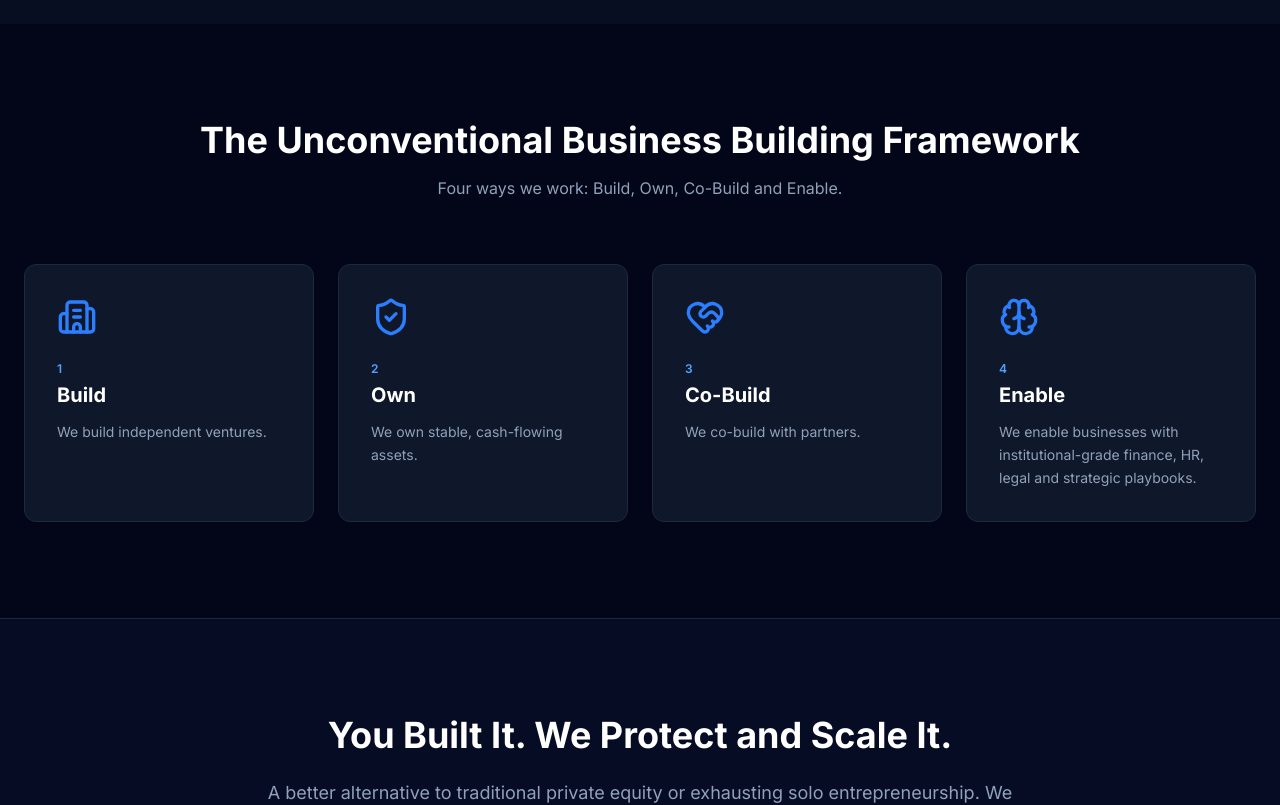
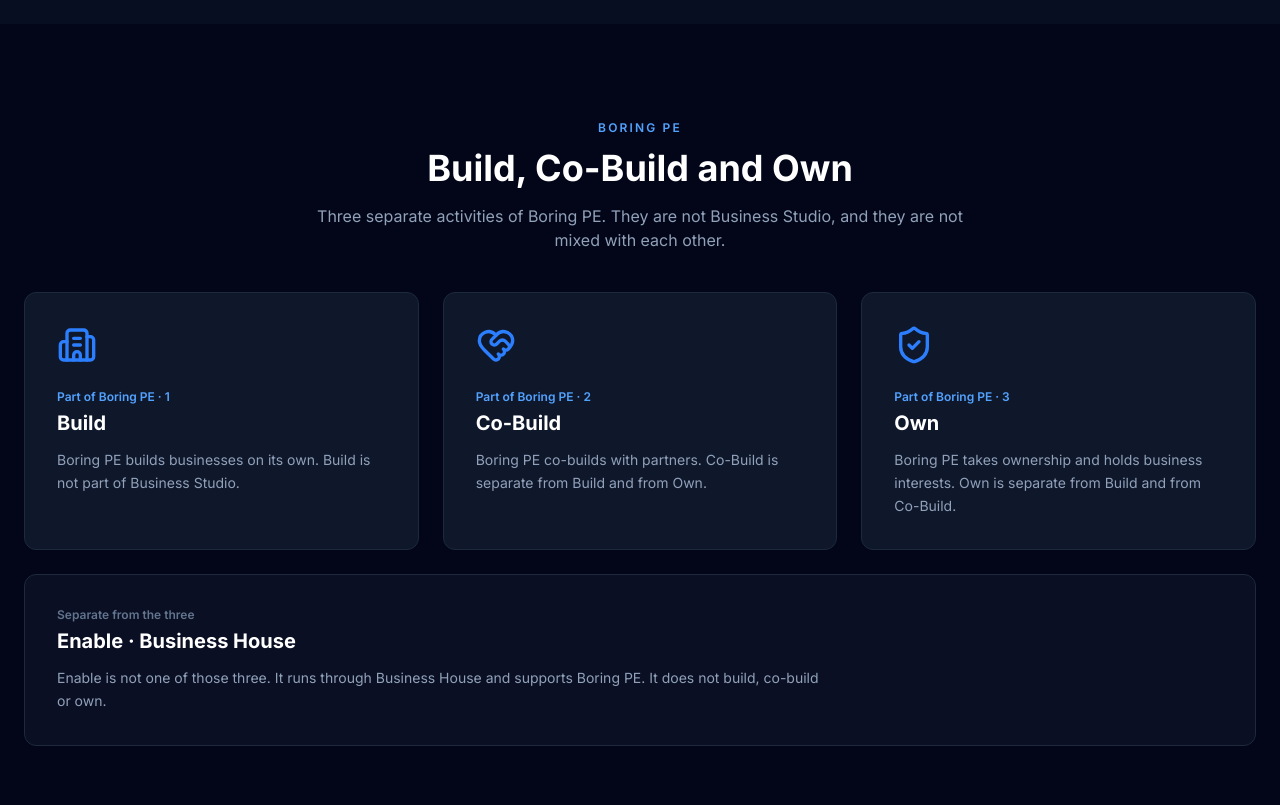
Before and after one commit to boring-pe/boringpe.com, a Next.js app: page / in a window 1280 px wide. Shown: the part 1360-2165 px from the top of the page. Built offline with nearby package versions, Linux system fonts and the light colour scheme; no server answers.

Commit message:
Place Build, Co-Build and Own under Boring PE, separate from Business Studio.

```diff
--- a/src/app/page.tsx
+++ b/src/app/page.tsx
@@ -1,6 +1,6 @@
 import React from 'react';
 import { getSiteContent } from '@/lib/content';
-import { Building2, Brain, HeartHandshake, ArrowRight, ShieldCheck, TrendingUp, Users } from 'lucide-react';
+import { Building2, HeartHandshake, ArrowRight, ShieldCheck, TrendingUp, Users } from 'lucide-react';
 
 // Wording is editable from the portal (Super Admin > Site content); changes show within a minute.
 export const revalidate = 60;
@@ -95,25 +95,33 @@ export default async function Home() {
       {/* --- THE FRAMEWORK --- */}
       <section id="framework" className="py-24 px-6">
         <div className="max-w-7xl mx-auto">
-          <div className="text-center mb-16">
-            <h2 className="text-3xl md:text-4xl font-bold text-white mb-4">{c.frameworkTitle}</h2>
-            <p className="text-slate-400 max-w-2xl mx-auto">{c.frameworkIntro}</p>
+          <div className="text-center mb-10">
+            <p className="text-xs font-semibold tracking-[0.18em] uppercase text-blue-400 mb-3">Boring PE</p>
+            <h2 className="text-3xl md:text-4xl font-bold text-white mb-4">Build, Co-Build and Own</h2>
+            <p className="text-slate-400 max-w-2xl mx-auto">
+              Three separate activities of Boring PE. They are not Business Studio, and they are not mixed with each other.
+            </p>
           </div>
 
-          <div className="grid md:grid-cols-2 lg:grid-cols-4 gap-6">
+          <div className="grid md:grid-cols-3 gap-6">
             {[
               { n: '1', name: 'Build', body: c.buildBody, Icon: Building2 },
-              { n: '2', name: 'Own', body: c.ownBody, Icon: ShieldCheck },
-              { n: '3', name: 'Co-Build', body: c.coBuildBody, Icon: HeartHandshake },
-              { n: '4', name: 'Enable', body: c.enableBody, Icon: Brain },
+              { n: '2', name: 'Co-Build', body: c.coBuildBody, Icon: HeartHandshake },
+              { n: '3', name: 'Own', body: c.ownBody, Icon: ShieldCheck },
             ].map(({ n, name, body, Icon }) => (
-              <div key={name} className="p-8 bg-slate-900 border border-slate-800 rounded-xl hover:border-blue-500/50 transition-colors group">
-                <Icon className="w-10 h-10 text-blue-500 mb-6 group-hover:scale-110 transition-transform" />
-                <div className="text-xs font-semibold text-blue-400 mb-1">{n}</div>
+              <div key={name} className="p-8 bg-slate-900 border border-slate-800 rounded-xl">
+                <Icon className="w-10 h-10 text-blue-500 mb-6" />
+                <div className="text-xs font-semibold text-blue-400 mb-1">Part of Boring PE · {n}</div>
                 <h3 className="text-xl font-bold text-white mb-3">{name}</h3>
                 <p className="text-sm text-slate-400 leading-relaxed">{body}</p>
               </div>
             ))}
+          </div>
+
+          <div className="mt-6 p-8 bg-slate-900/60 border border-slate-800 rounded-xl">
+            <div className="text-xs font-semibold text-slate-500 mb-1">Separate from the three</div>
+            <h3 className="text-xl font-bold text-white mb-3">Enable · Business House</h3>
+            <p className="text-sm text-slate-400 leading-relaxed max-w-3xl">{c.enableBody}</p>
           </div>
         </div>
       </section>
--- a/src/lib/content-fields.ts
+++ b/src/lib/content-fields.ts
@@ -37,17 +37,17 @@ export const SITES: Record<SiteId, { label: string; where: string; path: string;
         label: "Framework intro",
         max: 300,
         multiline: true,
-        default: "Four ways we work: Build, Own, Co-Build and Enable.",
+        default: "Three separate activities of Boring PE: Build, Co-Build and Own. They are not Business Studio.",
       },
-      { key: "buildBody", label: "Pillar 1, Build", max: 300, multiline: true, default: "We build independent ventures." },
-      { key: "ownBody", label: "Pillar 2, Own", max: 300, multiline: true, default: "We own stable, cash-flowing assets." },
-      { key: "coBuildBody", label: "Pillar 3, Co-Build", max: 300, multiline: true, default: "We co-build with partners." },
+      { key: "buildBody", label: "Build, part of Boring PE", max: 300, multiline: true, default: "Boring PE builds businesses on its own. Build is not part of Business Studio." },
+      { key: "coBuildBody", label: "Co-Build, part of Boring PE", max: 300, multiline: true, default: "Boring PE co-builds with partners. Co-Build is separate from Build and from Own." },
+      { key: "ownBody", label: "Own, part of Boring PE", max: 300, multiline: true, default: "Boring PE takes ownership and holds business interests. Own is separate from Build and from Co-Build." },
       {
         key: "enableBody",
-        label: "Pillar 4, Enable",
+        label: "Enable, through Business House",
         max: 300,
         multiline: true,
-        default: "We enable businesses with institutional-grade finance, HR, legal and strategic playbooks.",
+        default: "Enable is not one of those three. It runs through Business House and supports Boring PE. It does not build, co-build or own.",
       },
       { key: "foundersTitle", label: "Founders section title", max: 120, default: "You Built It. We Protect and Scale It." },
       {
```
